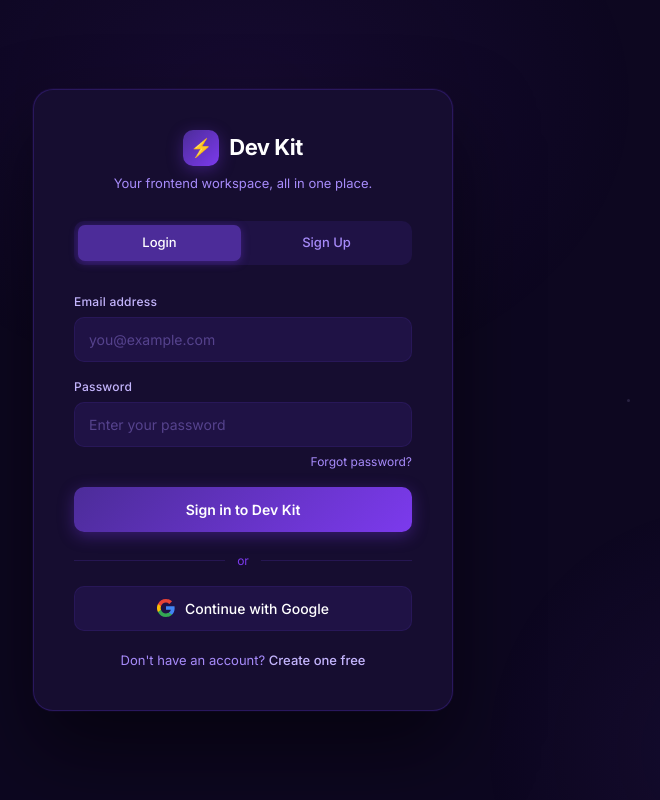
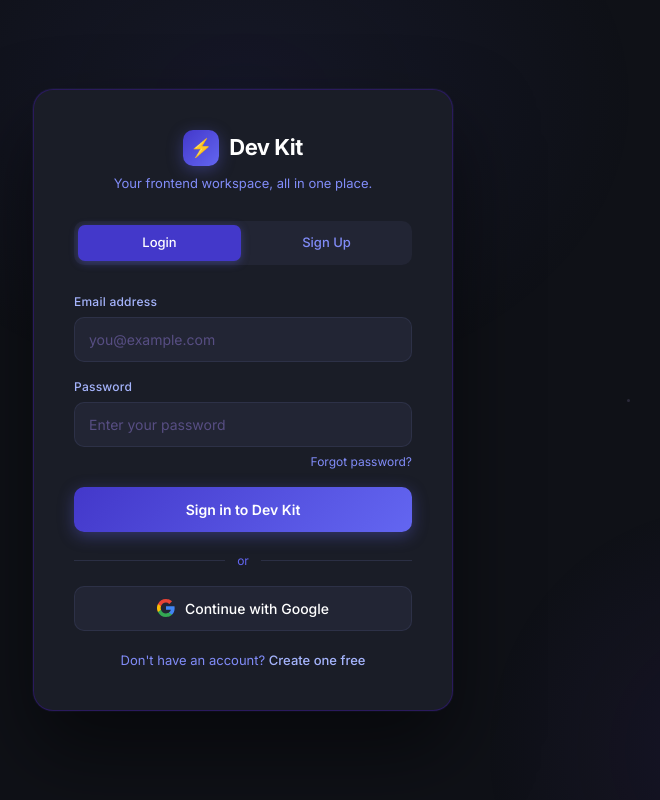
Before and after one commit to saifkhan221/devshop, a Vue app: page / in a window 1280 px wide. Shown: the whole page, without its empty margins (397-1057 px from the left). Built offline with nearby package versions, Linux system fonts and the light colour scheme.

Commit message:
Set Slate as the default theme

```diff
--- a/src/composables/useUserPrefs.js
+++ b/src/composables/useUserPrefs.js
@@ -15,7 +15,7 @@
 const DOC_PATH    = 'userPrefs'   // collection name
 
 const DEFAULTS = {
-  theme:       'aurora',
+  theme:       'slate',
   customTheme: null,   // { accent, bg } or null
   clock24h:    true,
 }
--- a/src/utils/theme.js
+++ b/src/utils/theme.js
@@ -12,7 +12,7 @@
 
 const STORAGE_KEY      = 'devshop_theme'
 const CUSTOM_KEY       = 'devshop_custom_theme'
-const DEFAULT_THEME    = 'aurora'
+const DEFAULT_THEME    = 'slate'
 
 async function syncToFirebase(patch) {
   try {
```
